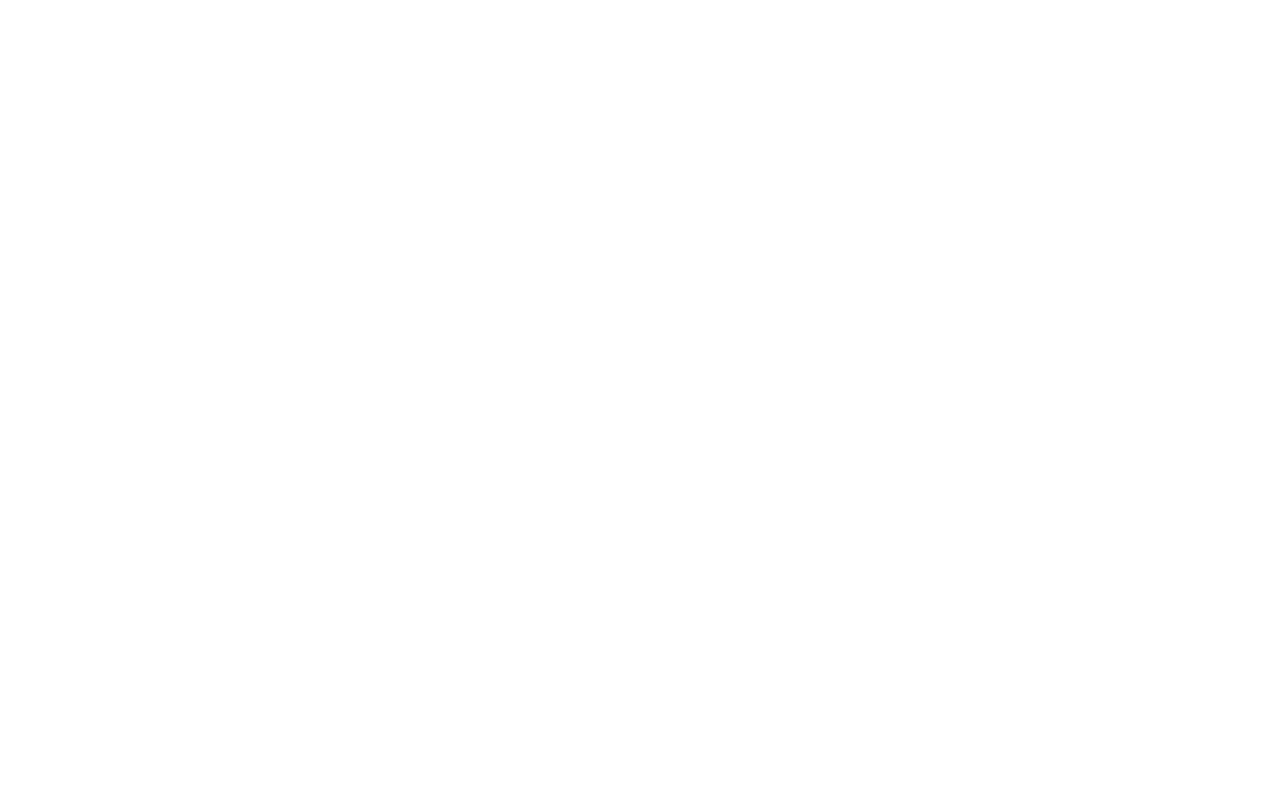
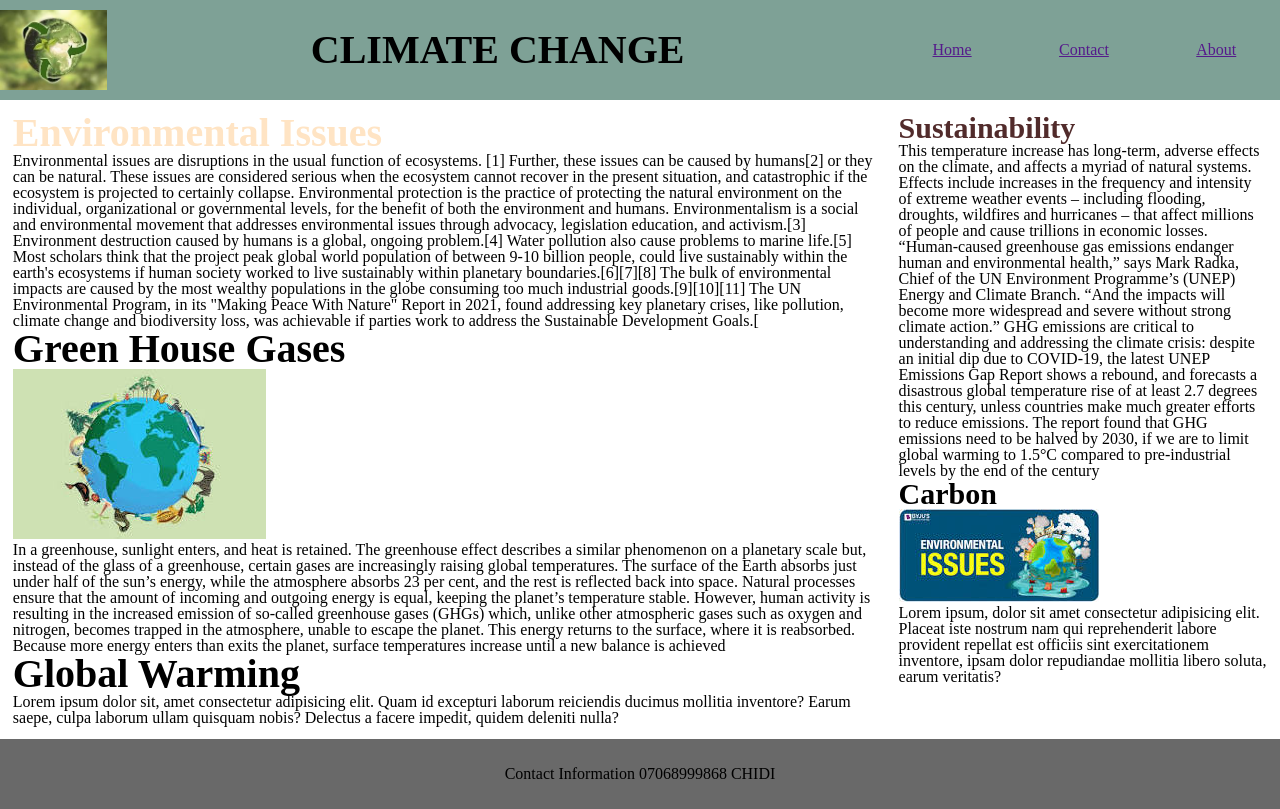
Before and after one commit to chidinmaamara/Lesson_3_task_4_Nwafor_Chidinma, a website: page index.html in a window 1280 px wide. Drawn offline with Linux system fonts and the light colour scheme.

Commit message:
final commit

```diff
--- a/css/style.css
+++ b/css/style.css
@@ -51,3 +51,78 @@ table {
 
 
 /* Write your css below here */
+header{
+	height: 100px;
+	background-color: rgb(126, 161, 150);
+	display: flex;
+	align-items: center;
+}
+h1{
+	display: flex;
+	justify-content: center;
+	flex: 2;
+	font-size: 40px;
+}
+.nav{
+	display: flex;
+	flex: 1;
+	justify-content: space-around;
+}
+
+nav :hover{
+	color: rgb(181, 92, 92);
+	font-size:10px ;
+	background-color: antiquewhite;
+}
+
+header img{
+	height: 80px;
+
+}
+main{
+	display: flex;
+	min-height: calc(100vh - 170px);
+}
+section{
+	flex:7;
+	padding: 1%;
+}
+aside{
+	flex: 3;
+	padding: 1%;
+}
+footer{
+	background-color: dimgrey;
+	height: 70px;
+	display: flex;
+	justify-content: center;
+	align-items: center;
+}
+h2{
+	font-size: 40px;
+	color: bisque;
+}
+h3{
+	font-size:40px ;
+}
+h4{
+	font-size: 40px;
+}
+h5{
+	font-size: 30px;
+	color: rgb(81, 43, 43);
+}
+h6{
+	font-size: 30px;
+}
+@media  screen and ( max-width:600px) {
+	main{
+		flex-direction: column;
+	}
+	header{
+		flex-direction: column;
+	}
+	img{
+		display: none;
+	}
+}
--- a/index.html
+++ b/index.html
@@ -4,10 +4,58 @@
     <meta charset="UTF-8">
     <meta http-equiv="X-UA-Compatible" content="IE=edge">
     <meta name="viewport" content="width=device-width, initial-scale=1.0">
-    <title>Document</title>
+    <title>chinny</title>
+    <link rel="stylesheet" href="./css/style.css">
 </head>
 <body>
-    <div class="contaimer"></div>
-    <div class="contaier"></div>
+<header>
+    <img src="./image/logo.jpg" alt="" srcset="">
+    <h1> CLIMATE CHANGE </h1>
+    <nav class="nav">
+        <a href="">Home</a>
+        <a href="">Contact</a>
+        <a href="">About</a>
+    </nav>
+</header>
+<main>
+    <section>
+        <h2> Environmental Issues</h2>
+        <P>Environmental issues are disruptions in the usual function of ecosystems. [1] Further, these issues can be caused by humans[2] or they can be natural. These issues are considered serious when the ecosystem cannot recover in the present situation, and catastrophic if the ecosystem is projected to certainly collapse.
+
+            Environmental protection is the practice of protecting the natural environment on the individual, organizational or governmental levels, for the benefit of both the environment and humans. Environmentalism is a social and environmental movement that addresses environmental issues through advocacy, legislation education, and activism.[3]
+
+            Environment destruction caused by humans is a global, ongoing problem.[4] Water pollution also cause problems to marine life.[5] Most scholars think that the project peak global world population of between 9-10 billion people, could live sustainably within the earth's ecosystems if human society worked to live sustainably within planetary boundaries.[6][7][8] The bulk of environmental impacts are caused by the most wealthy populations in the globe consuming too much industrial goods.[9][10][11] The UN Environmental Program, in its "Making Peace With Nature" Report in 2021, found addressing key planetary crises, like pollution, climate change and biodiversity loss, was achievable if parties work to address the Sustainable Development Goals.[</P>
+            <h3>Green House Gases </h3>
+            <img src="./image/image 1.jpg" alt="">
+            <p>In a greenhouse, sunlight enters, and heat is retained. The greenhouse effect describes a similar phenomenon on a planetary scale but, instead of the glass of a greenhouse,  certain gases are increasingly raising global temperatures.
+
+                The surface of the Earth absorbs just under half of the sun’s energy, while the atmosphere absorbs 23 per cent, and the rest is reflected back into space. Natural processes ensure that the amount of incoming and outgoing energy is equal, keeping the planet’s temperature stable.
+
+                However, human activity is resulting in the increased emission of so-called greenhouse gases (GHGs) which, unlike other atmospheric gases such as oxygen and nitrogen, becomes trapped in the atmosphere, unable to escape the planet. This energy returns to the surface, where it is reabsorbed.
+
+                Because more energy enters than exits the planet, surface temperatures increase until a new balance is achieved</p>
+                <h4>Global Warming</h4>
+                <p> Lorem ipsum dolor sit, amet consectetur adipisicing elit. Quam id excepturi laborum reiciendis ducimus mollitia inventore? Earum saepe, culpa laborum ullam quisquam nobis? Delectus a facere impedit, quidem deleniti nulla?</p>
+    </section>
+    <aside>
+        <h5>Sustainability</h5>
+        <p>This temperature increase has long-term, adverse effects on the climate, and affects a myriad of natural systems. Effects include increases in the frequency and intensity of extreme weather events – including flooding, droughts, wildfires and hurricanes – that affect millions of people and cause trillions in economic losses.
+
+            “Human-caused greenhouse gas emissions endanger human and environmental health,” says Mark Radka, Chief of the UN Environment Programme’s (UNEP) Energy and Climate Branch. “And the impacts will become more widespread and severe without strong climate action.”
+
+            GHG emissions are critical to understanding and addressing the climate crisis: despite an initial dip due to COVID-19, the latest UNEP Emissions Gap Report shows a rebound, and forecasts a disastrous global temperature rise of at least 2.7 degrees this century, unless countries make much greater efforts to reduce emissions.
+
+            The report found that GHG emissions need to be halved by 2030, if we are to limit global warming to 1.5°C compared to pre-industrial levels by the end of the century</p>
+            <h6> Carbon</h6>
+            <img src="./image/image 2.jpg" alt="">
+            <p> Lorem ipsum, dolor sit amet consectetur adipisicing elit. Placeat iste nostrum nam qui reprehenderit labore provident repellat est officiis sint exercitationem inventore, ipsam dolor repudiandae mollitia libero soluta, earum veritatis?</p>
+    </aside>
+</main>
+<footer>
+    <p>
+        Contact Information
+        07068999868  CHIDI
+    </p>
+</footer>
 </body>
 </html>
```
Also changed, not shown: image/image 1.jpg (added), image/image 2.jpg (added), image/logo.jpg (added), 1 other file.
